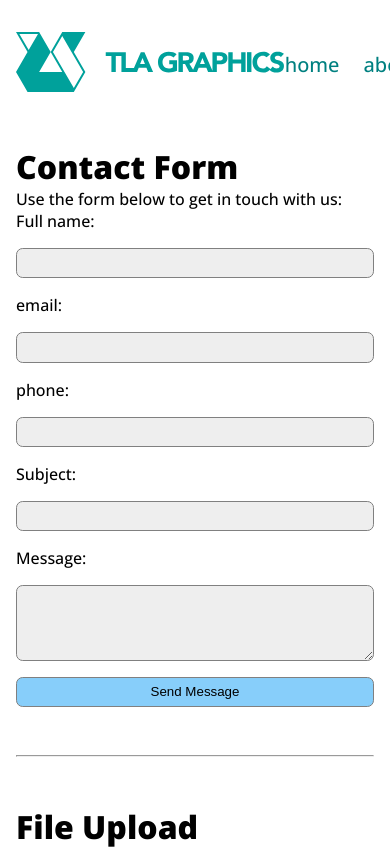
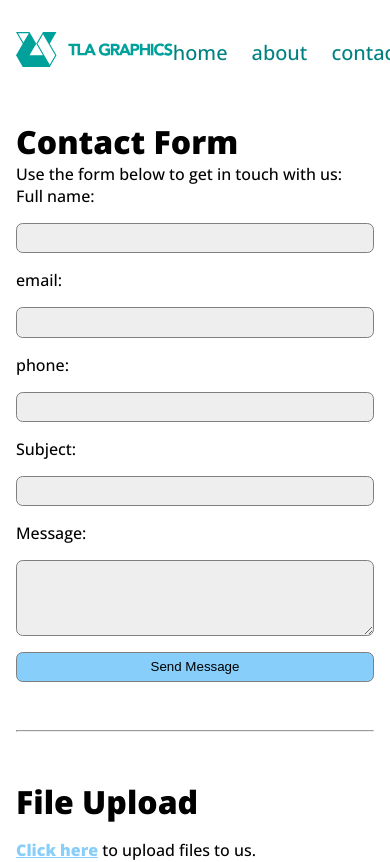
Before and after one commit to tlajack/2024-tlagraphics, a Next.js app: page /contact in a window 390 px wide. Shown: the top 862 px of the page. Built offline with nearby package versions, Linux system fonts and the light colour scheme.

Commit message:
add mobile logo styles

```diff
--- a/app/components/navbar.module.css
+++ b/app/components/navbar.module.css
@@ -23,3 +23,10 @@
 }
 /* .navlist li:hover{
  color: red; */
+
+ @media only screen and (max-width: 800px) {
+    .tlalogo{
+        height:35px;
+        width:auto;
+    }
+ }
```
